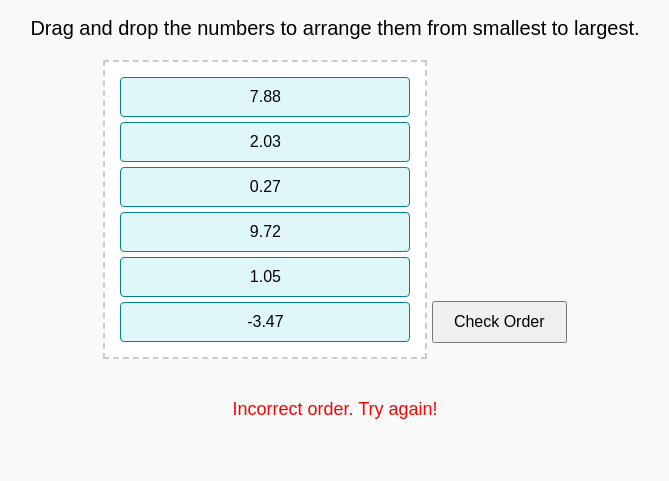
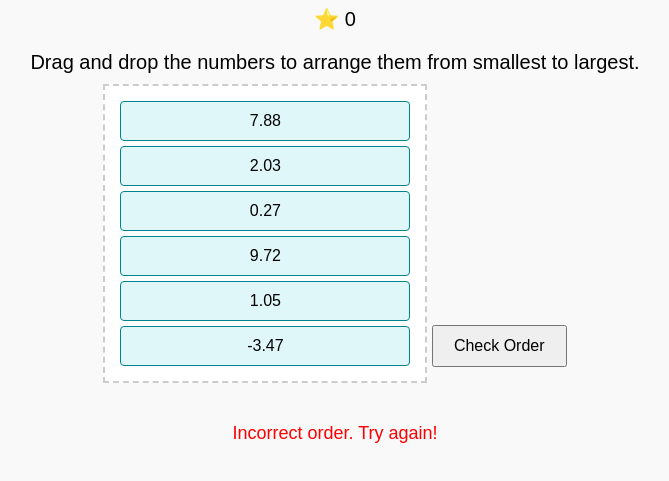
Before and after one commit to tdit84/order_decimals_game, a plain HTML site: page index.html in a window 1280 px wide. Both pictures are taken after a click on the button "Check Order". Shown: the part 81-562 px from the top of the page, without its empty margins (305-974 px from the left). Drawn offline with nearby package versions, Linux system fonts and the light colour scheme.

Commit message:
Update index.html

```diff
--- a/index.html
+++ b/index.html
@@ -15,11 +15,16 @@
       background-color: #f9f9f9;
     }
     h1 {
-      margin-bottom: 20px;
+      margin-bottom: 10px;
     }
     #instructions {
       font-size: 20px;
+      margin-bottom: 10px;
+    }
+    #starCounter {
+      font-size: 20px;
       margin-bottom: 20px;
+      display: block;
     }
     #numberContainer {
       display: inline-block;
@@ -51,6 +56,7 @@
 </head>
 <body>
   <h1>Order Decimals Game</h1>
+  <span id="starCounter">⭐ 0</span>
   <div id="instructions">Drag and drop the numbers to arrange them from smallest to largest.</div>
   <div id="numberContainer"></div>
   <button id="checkButton">Check Order</button>
@@ -58,21 +64,36 @@
 
   <script>
     let numbers = [];
+    let starCount = 0;
     const numberContainer = document.getElementById("numberContainer");
     const resultDiv = document.getElementById("result");
+    const starCounterSpan = document.getElementById("starCounter");
 
-    // Generate random decimal numbers (including both negative and positive)
+    // Update the star display.
+    function updateStarCounter() {
+      starCounterSpan.textContent = "⭐ " + starCount;
+    }
+
+    // Generate random decimal numbers.
+    // For starCount < 3: generate numbers between -10 and 10 with exactly 2 decimals.
+    // For starCount >= 3: generate numbers between -100 and 100 with 2 to 4 decimals.
     function generateNumbers() {
       numbers = [];
-      const count = 6; // total numbers to generate
+      const count = 6;
       for (let i = 0; i < count; i++) {
-        // Generate a number between -10 and 10 with 2 decimal places
-        let num = (Math.random() * 20 - 10).toFixed(2);
+        let num;
+        if (starCount < 3) {
+          num = (Math.random() * 20 - 10).toFixed(2);
+        } else {
+          let range = Math.random() * 200 - 100;
+          let decimals = Math.floor(Math.random() * 3) + 2; // 2 to 4 decimals
+          num = range.toFixed(decimals);
+        }
         numbers.push(parseFloat(num));
       }
     }
 
-    // Shuffle the numbers array
+    // Shuffle the numbers array.
     function shuffleArray(array) {
       for (let i = array.length - 1; i > 0; i--) {
         const j = Math.floor(Math.random() * (i + 1));
@@ -80,19 +101,18 @@
       }
     }
 
-    // Render the numbers as draggable items
+    // Render the numbers as draggable items.
     function renderNumbers() {
       numberContainer.innerHTML = "";
-      numbers.forEach((num, index) => {
+      numbers.forEach((num) => {
         const div = document.createElement("div");
         div.className = "draggable";
         div.textContent = num;
-        div.dataset.index = index;
         numberContainer.appendChild(div);
       });
     }
 
-    // Initialize SortableJS to enable drag-and-drop on both mobile and desktop
+    // Initialize SortableJS to enable drag-and-drop on both mobile and desktop.
     function initializeSortable() {
       Sortable.create(numberContainer, {
         animation: 150,
@@ -100,7 +120,9 @@
       });
     }
 
-    // Check if the current order of numbers is from smallest to largest
+    // Check if the current order of numbers is from smallest to largest.
+    // If correct, increase star count, update display, and generate a new question.
+    // If incorrect, display a message and stay on the same question.
     function checkOrder() {
       const currentOrder = Array.from(numberContainer.children).map(div => parseFloat(div.textContent));
       const sortedOrder = [...currentOrder].sort((a, b) => a - b);
@@ -112,8 +134,12 @@
         }
       }
       if (correct) {
+        starCount++;
+        updateStarCounter();
         resultDiv.textContent = "Correct! Great job!";
         resultDiv.style.color = "green";
+        // Generate a new question after a short delay.
+        setTimeout(initGame, 1000);
       } else {
         resultDiv.textContent = "Incorrect order. Try again!";
         resultDiv.style.color = "red";
@@ -122,7 +148,7 @@
 
     document.getElementById("checkButton").addEventListener("click", checkOrder);
 
-    // Initialize the game
+    // Initialize the game.
     function initGame() {
       generateNumbers();
       shuffleArray(numbers);
@@ -131,7 +157,10 @@
       resultDiv.textContent = "";
     }
 
-    window.onload = initGame;
+    window.onload = function() {
+      updateStarCounter();
+      initGame();
+    };
   </script>
 </body>
 </html>
```
